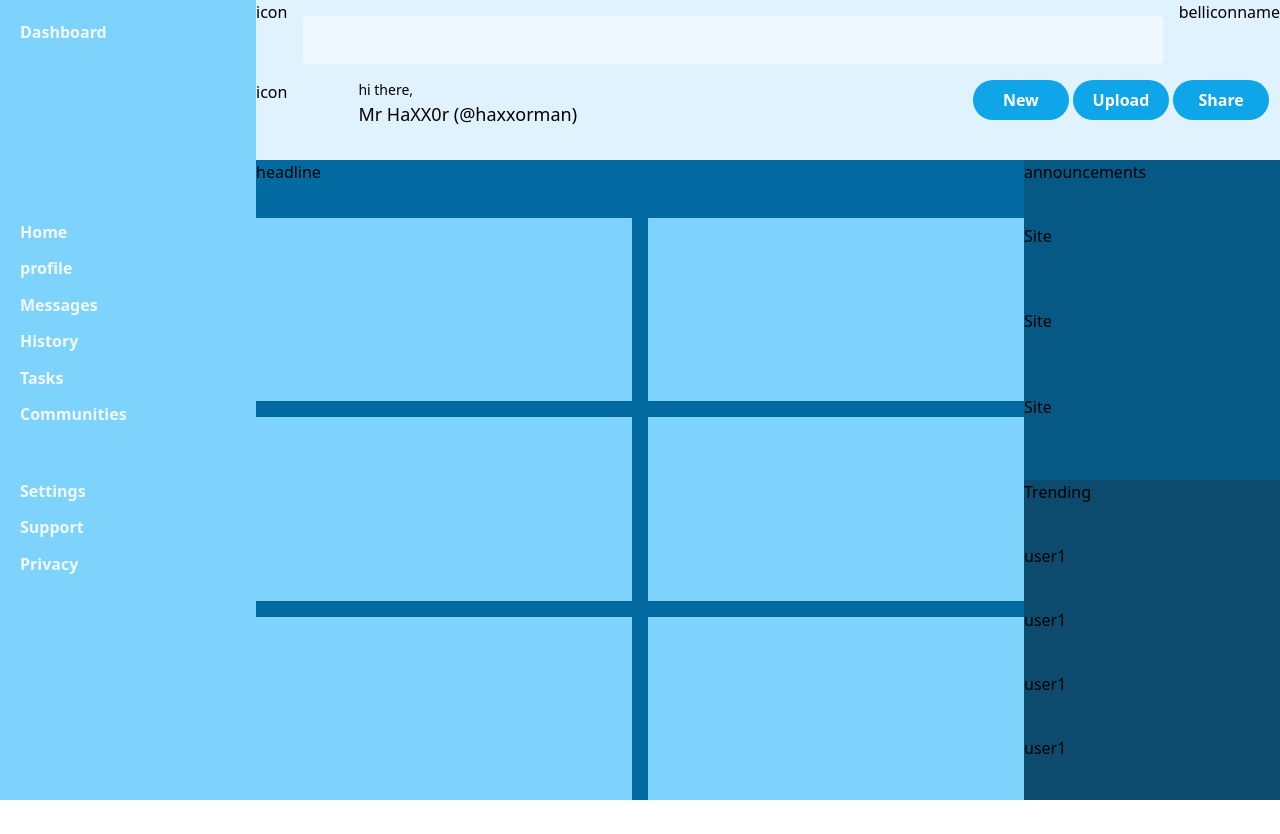
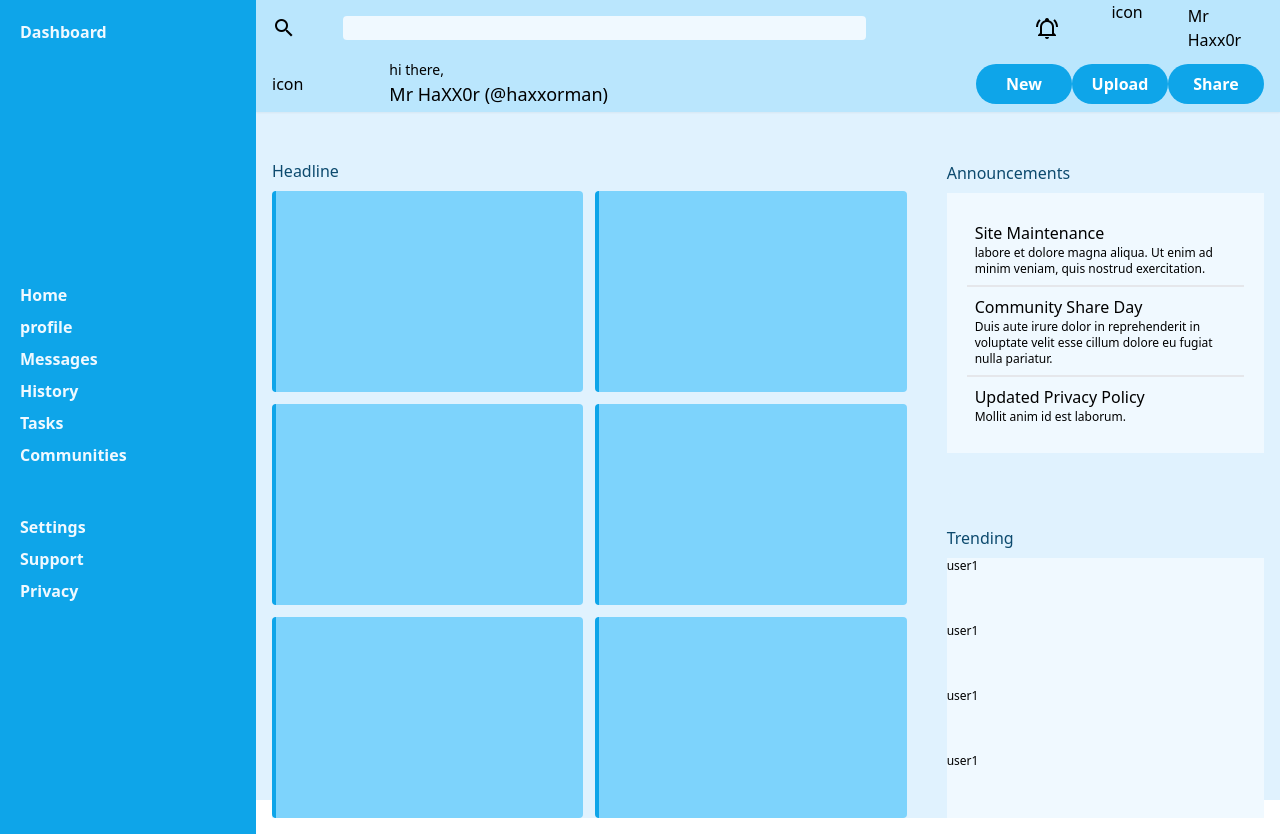
Before and after one commit to Sudoism/admin-dashboard, a website: page src/index.html in a window 1280 px wide. Before the commit the page ends 800 px from the top, so only its background shows below. Drawn offline with Linux system fonts and the light colour scheme.

Commit message:
adding in icons

```diff
--- a/src/index.html
+++ b/src/index.html
@@ -1,39 +1,42 @@
 <!DOCTYPE html>
-<html lang="en">
-<head>
+<html lang="en" class="h-full w-full">
+<head >
     <meta charset="UTF-8">
     <meta name="viewport" content="width=device-width, initial-scale=1.0">
     <title>Document</title>
     <link rel="stylesheet" href="../dist/output.css">
 </head>
-<body class="">
-    <div class="container bg-sky-200 grid grid-cols-[1fr_4fr] grid-rows-[1fr_4fr] h-screen min-w-full">
+<body class="h-full w-full">
+    <div class="container bg-sky-100 grid grid-cols-[1fr_4fr] grid-rows-[1fr_4fr] min-w-full max-h-screen">
 
-        <div class="header grid grid-rows-2 bg-sky-100 row-start-1 row-end-2 col-start-2 col-end-3">
-            <div class="search flex">
-                <div class="icon">icon</div>
-                <input type="text" class="bg-sky-50 flex-1 rounded m-4 text-sky-900">
-                <div>bell</div>
+        <div class="header grid grid-rows-2 bg-sky-200 row-start-1 row-end-2 col-start-2 col-end-3 shadow-sm px-4">
+            <div class="search grid grid-cols-[8fr_1fr_1fr_1fr_1fr_1fr]">
+                <div class="grid grid-cols-[1fr_10fr]">
+                    <img src="icons/magnify.png" class="self-center">
+                    <input type="text" class="bg-sky-50 rounded m-4 text-sky-900 self-center">
+                </div>
+                <div class=""></div>
+                <div class=""></div>
+                <img src="icons/bell-ring-outline.png" class="self-center">
                 <div>icon</div>
-                <div>name</div>
+                <div class="self-center">Mr Haxx0r</div>
             </div>
-            <div class="grid grid-cols-[1fr_3fr_3fr_3fr]">
-                <div class="icon">icon</div>
-                <div class="greeting flex flex-col">
+            <div class="grid grid-cols-[1fr_5fr_2fr] ">
+                <div class="icon self-center place-self-right">icon</div>
+                <div class="greeting flex flex-col self-center">
                     <div class="text-sm">hi there,</div>
                     <div class="text-lg">Mr HaXX0r (@haxxorman)</div>
                 </div>
-                <div></div>
-                <div class="buttons">
-                    <button class="bg-sky-500 hover:bg-sky-700 text-white font-bold py-2 px-4 rounded-full w-24">New</button>
-                    <button class="bg-sky-500 hover:bg-sky-700 text-white font-bold py-2 px-4 rounded-full w-24">Upload</button>
-                    <button class ="bg-sky-500 hover:bg-sky-700 text-white font-bold py-2 px-4 rounded-full w-24">Share</button>
+                <div class="buttons justify-self-stretch self-center grid grid-flow-col justify-evenly">
+                    <button class="bg-sky-500 hover:bg-sky-700 text-white font-bold px-4 rounded-full w-24 h-10">New</button>
+                    <button class="bg-sky-500 hover:bg-sky-700 text-white font-bold px-4 rounded-full w-24">Upload</button>
+                    <button class ="bg-sky-500 hover:bg-sky-700 text-white font-bold px-4 rounded-full w-24">Share</button>
                 </div>
 
             </div>
         </div>
 
-        <div class="navigation bg-sky-300 row-start-1 row-end-3 grid grid-rows-[1fr_2fr_1fr] gap-10 pl-5 text-sky-50 font-bold">
+        <div class="navigation bg-sky-500 row-start-1 row-end-3 grid grid-rows-3 gap-4 pl-5 text-sky-50 font-bold">
             <div class="first row-start-1 row-end-2 pt-5">
                 Dashboard
 
@@ -51,42 +54,49 @@
             </div>
         </div>
 
-        <div class="projects bg-sky-100 row-start-2 row-end-3 col-start-2 col-end-3 grid grid-rows-2 grid-cols-[3fr_1fr]">
-            <div class="row-start-1 row-end-3 grid grid-rows-[1fr_10fr]">
-                <div class="bg-sky-700 ">headline</div>
-                <div class=" bg-sky-700 grid grid-cols-2 gap-4">
-                    <div class="bg-sky-300"></div>
-                    <div class="bg-sky-300"></div>
-                    <div class="bg-sky-300"></div>
-                    <div class="bg-sky-300"></div>
-                    <div class="bg-sky-300"></div>
-                    <div class="bg-sky-300"></div>
+        <div class="m-4 bg-sky-100 row-start-2 row-end-3 col-start-2 col-end-3 grid grid-rows-2 grid-cols-[2fr_1fr] gap-10">
+            <div class="row-start-1 row-end-3 grid grid-rows-[1fr_10fr] bg-sky-100">
+                <div class= "text-sky-900 self-end mb-2">Headline</div>
+                <div class=" grid grid-cols-2 gap-3">
+                    <div class="bg-sky-300 rounded border-l-4 border-sky-500"></div>
+                    <div class="bg-sky-300 rounded border-l-4 border-sky-500"></div>
+                    <div class="bg-sky-300 rounded border-l-4 border-sky-500"></div>
+                    <div class="bg-sky-300 rounded border-l-4 border-sky-500"></div>
+                    <div class="bg-sky-300 rounded border-l-4 border-sky-500"></div>
+                    <div class="bg-sky-300 rounded border-l-4 border-sky-500"></div>
                 </div>
             </div>
 
-            <div class="row-start-1 col-start-2 bg-sky-800 grid grid-rows-[1fr_4fr]">
-                <div class="">announcements</div>
-                <div class="grid grid-col-3">
-                    <div class="">Site</div>
-                    <div class="">Site</div>
-                    <div class="">Site</div>
+            <div class="row-start-1 col-start-2 bg-sky-100 grid grid-rows-[1fr_4fr] rounded">
+                <div class="bg-sky-100 text-sky-900 self-end mb-2">Announcements</div>
+                <div class="grid grid-col-3 bg-sky-50 p-5">
+                    <div class="border-b-2 bg-sky-50 p-2">
+                        <div class="text-left">Site Maintenance</div>
+                        <div class="text-xs">labore et dolore magna aliqua. Ut enim ad minim veniam, quis nostrud exercitation.</div>
+                    </div>
+                    <div class="border-b-2 bg-sky-50 p-2">
+                        <div class="text-left">Community Share Day</div>
+                        <div class="text-xs"> Duis aute irure dolor in reprehenderit in voluptate velit esse cillum dolore eu fugiat nulla pariatur.</div>
+                    </div>
+                    <div class=" bg-sky-50 p-2">
+                        <div class="text-left">Updated Privacy Policy</div>
+                        <div class="text-xs">Mollit anim id est laborum.</div>
+                    </div>
+
+
+
                 </div>
             </div>
-            <div class="row-start-2 col-start-2 bg-sky-900 grid grid-rows-[1fr_4fr]">
-                <div class="">Trending</div>
-                <div class="grid grid-flow-row">
-                    <div class="">user1</div>
-                    <div class="">user1</div>
-                    <div class="">user1</div>
-                    <div class="">user1</div>
+            <div class="row-start-2 col-start-2 bg-sky-100 grid grid-rows-[1fr_4fr] rounded">
+                <div class="text-sky-900 self-end mb-2">Trending</div>
+                <div class="grid grid-flow-row bg-sky-50 ">
+                    <div class="text-xs">user1</div>
+                    <div class="text-xs">user1</div>
+                    <div class="text-xs">user1</div>
+                    <div class="text-xs">user1</div>
                 </div>
             </div>
-
-
         </div>
-
     </div>
-
-
 </body>
 </html>
```
Also changed, not shown: dist/output.css, src/icons/account-circle.png (added), src/icons/account-group.png (added), src/icons/bell-ring-outline.png (added), src/icons/card-account-details-outline.png (added), src/icons/clock-time-three.png (added), src/icons/cog.png (added), src/icons/file-multiple.png (added), src/icons/help-box.png (added), src/icons/home.png (added), src/icons/magnify.png (added), src/icons/message-reply.png (added), src/icons/shield-check.png (added), src/icons/view-dashboard.png (added).
